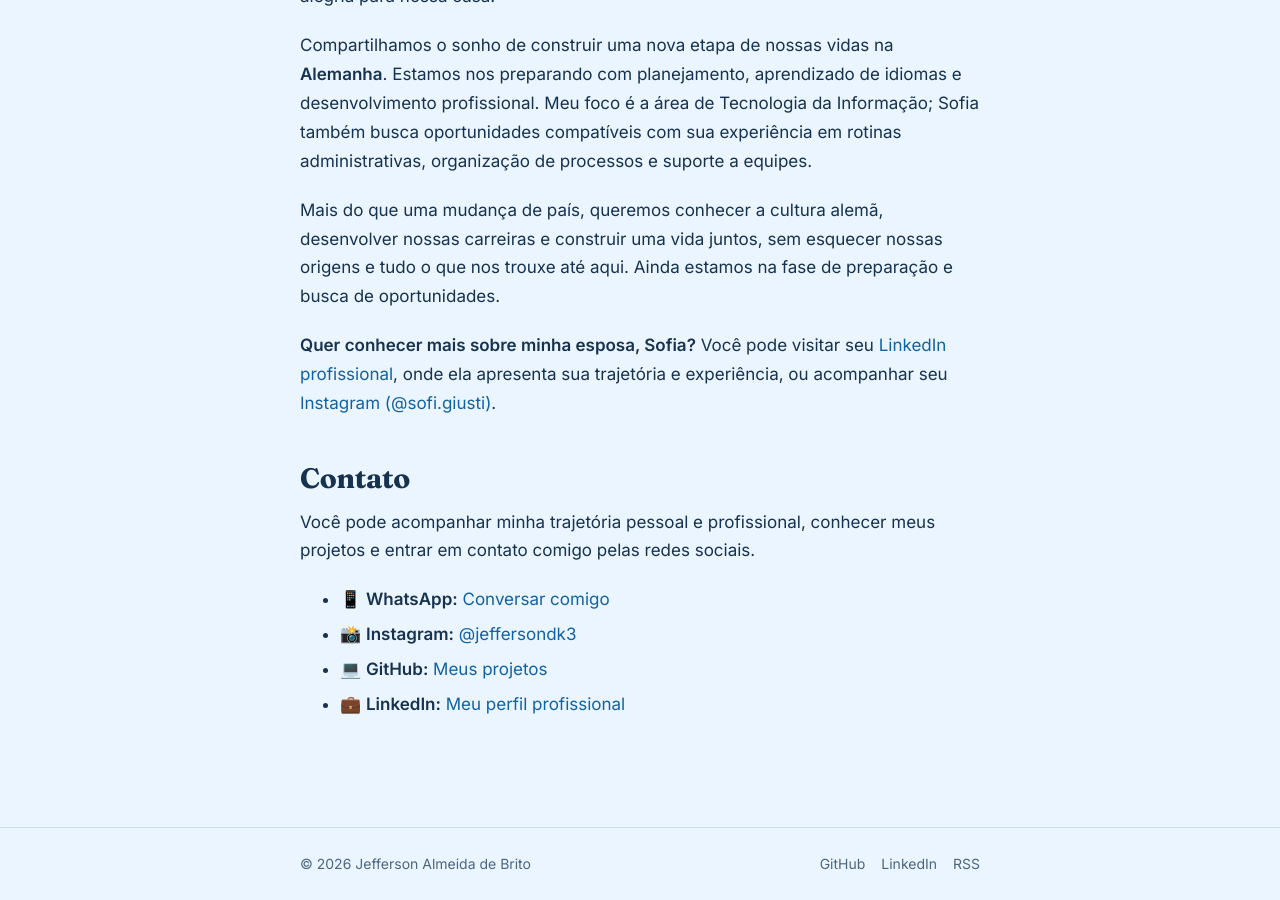
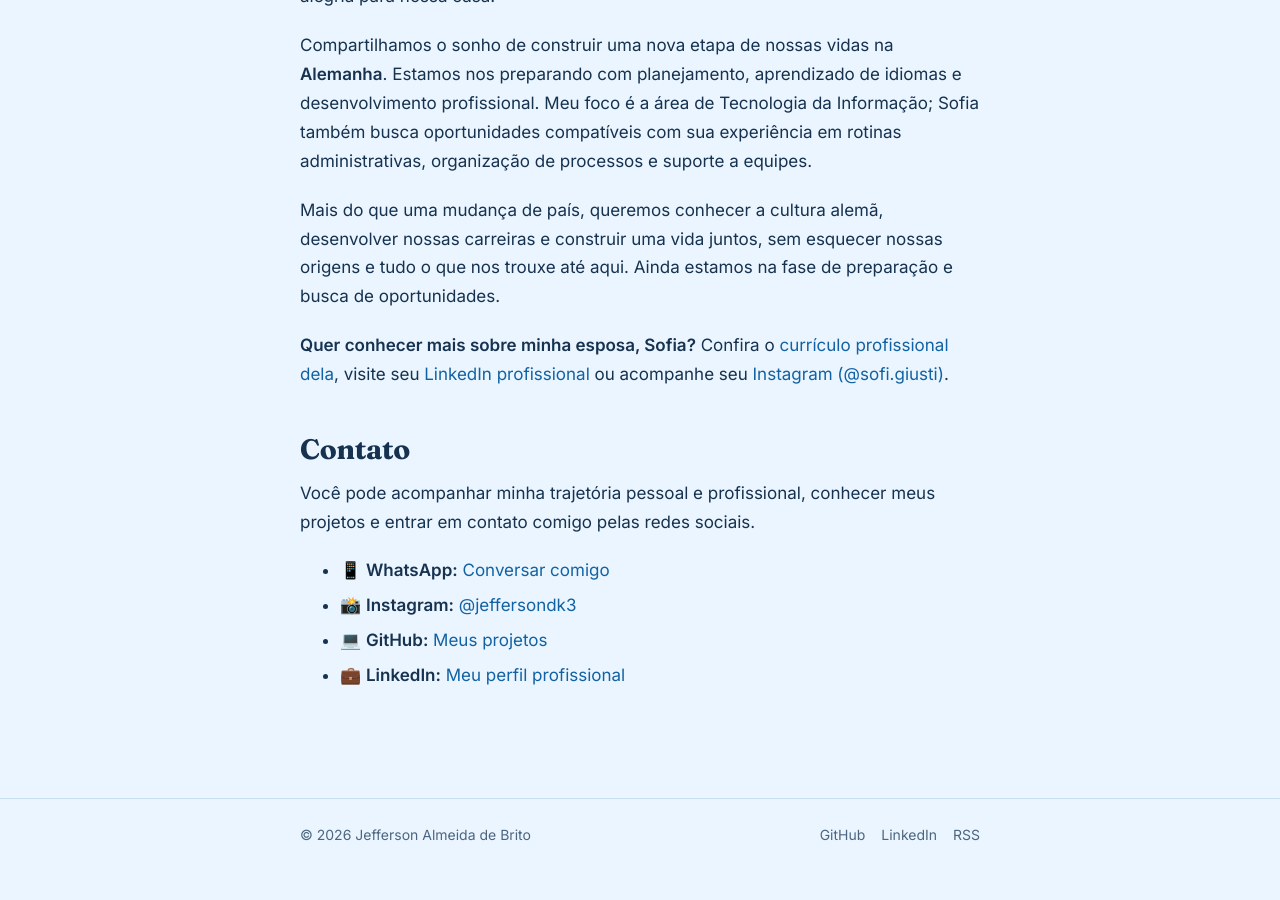
Before and after one commit to jeffersondk3/jeffersondk3.github.io, a Jekyll site: the page built from sobre.md, in a window 1280 px wide and 900 px high, scrolled down 2098 px. Built offline with Jekyll 4.4.1, drawn with Linux system fonts in a browser that asks for light colours; after the commit the page ends 2969 px from its top, so only the background shows below that.

Commit message:
Adiciona link para currículo da Sofia na página Sobre

```diff
--- a/sobre.md
+++ b/sobre.md
@@ -58,7 +58,7 @@ Compartilhamos o sonho de construir uma nova etapa de nossas vidas na **Alemanha
 
 Mais do que uma mudança de país, queremos conhecer a cultura alemã, desenvolver nossas carreiras e construir uma vida juntos, sem esquecer nossas origens e tudo o que nos trouxe até aqui. Ainda estamos na fase de preparação e busca de oportunidades.
 
-**Quer conhecer mais sobre minha esposa, Sofia?** Você pode visitar seu [LinkedIn profissional](https://www.linkedin.com/in/sofia-giusti-538401186), onde ela apresenta sua trajetória e experiência, ou acompanhar seu [Instagram (@sofi.giusti)](https://www.instagram.com/sofi.giusti/).
+**Quer conhecer mais sobre minha esposa, Sofia?** Confira o [currículo profissional dela]({{ '/curriculo-sofia/' | relative_url }}), visite seu [LinkedIn profissional](https://www.linkedin.com/in/sofia-giusti-538401186) ou acompanhe seu [Instagram (@sofi.giusti)](https://www.instagram.com/sofi.giusti/).
 
 ## Contato
 
```
